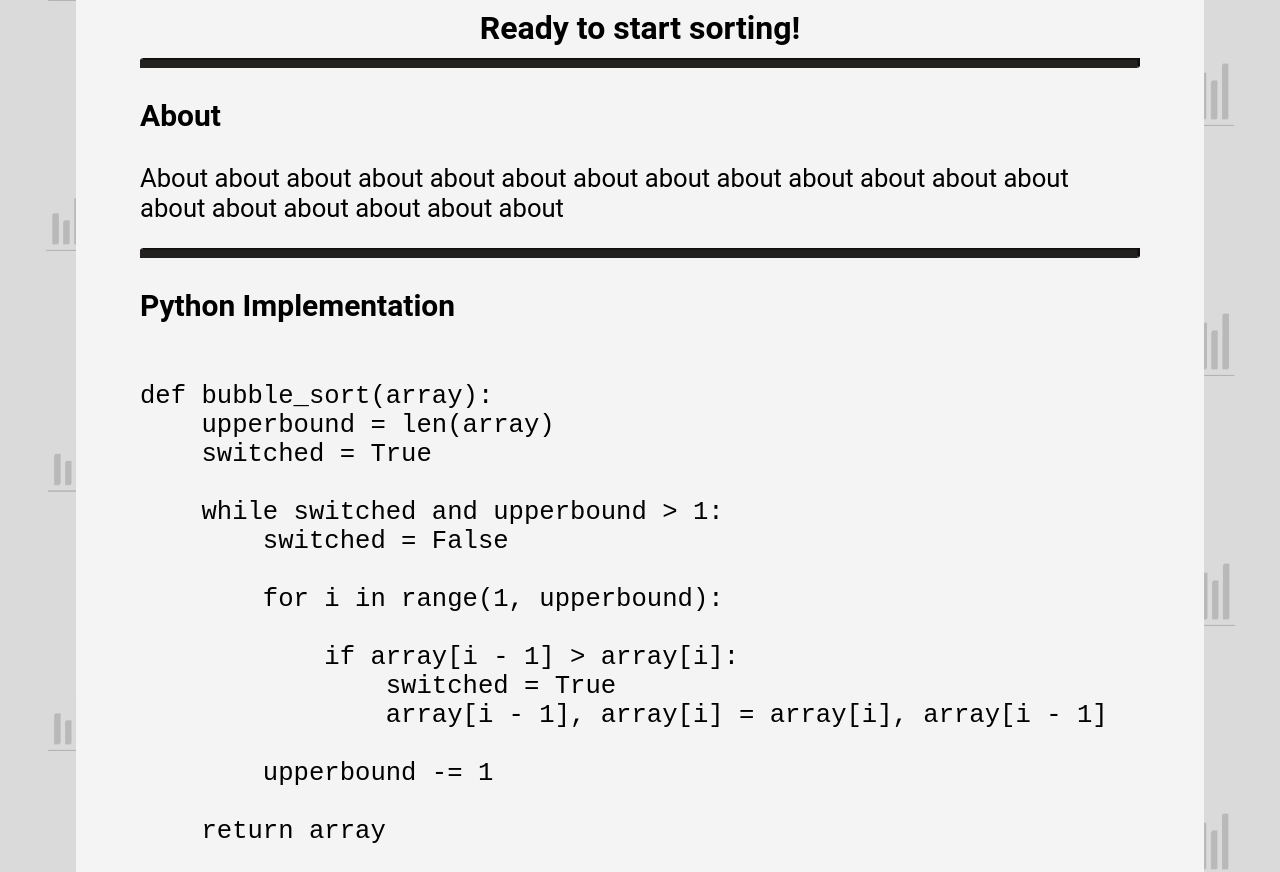
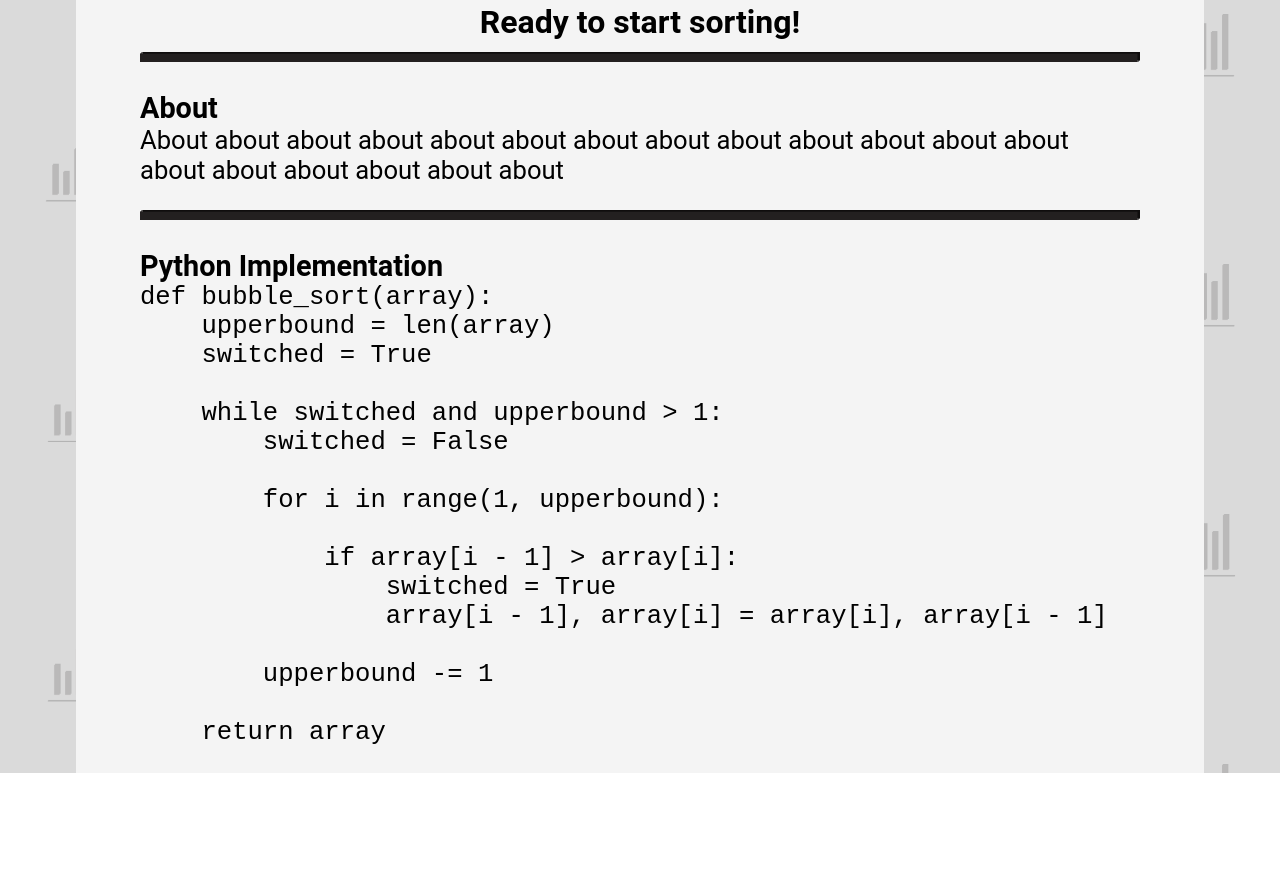
Before and after one commit to OtavioPiza/algorithm-visualizer, a React (Create React App) app: page /#/bubblesort in a window 1280 px wide. Shown: the part 557-1429 px from the top of the page. After the commit the page ends 1330 px from the top, so only its background shows below. Built offline with nearby package versions, Linux system fonts and the light colour scheme.

Commit message:
Styling done for the demo

```diff
--- a/src/algorithms/sorting/bubbleSort.js
+++ b/src/algorithms/sorting/bubbleSort.js
@@ -29,8 +29,8 @@ const name = () => 'Bubble Sort'
 /**
  * Returns a python implementation of the algorithm
  */
-const pythonImplementation = () => (`
-def bubble_sort(array):
+const pythonImplementation = () => (
+`def bubble_sort(array):
     upperbound = len(array)
     switched = True
 
--- a/src/styles/components/ArraySorter.css
+++ b/src/styles/components/ArraySorter.css
@@ -79,10 +79,16 @@
     margin: 0;
 }
 
-.ArraySorter .Sorter .About {
+.ArraySorter .Sorter .About, .Implementation {
     font-size: 1.6rem;
+    margin: 0;
 }
 
-.ArraySorter .Sorter .Implementation {
-    font-size: 1.6rem;
+.ArraySorter .Sorter .Implementation pre, .About p {
+    margin-top: 0;
 }
+
+.ArraySorter .Sorter .Implementation h3, .About h3  {
+    font-size: 1.8rem;
+    margin-bottom: 0;
+}
```
